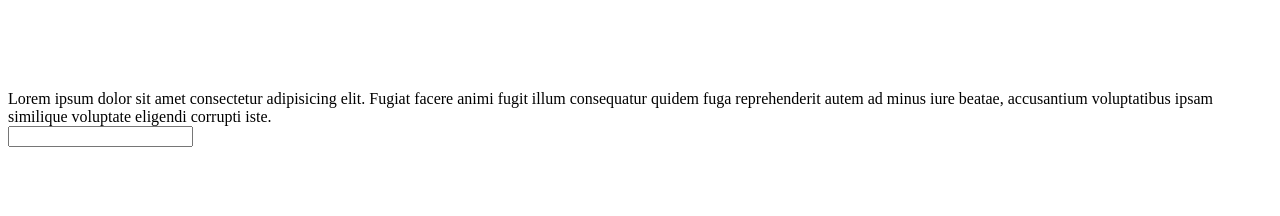
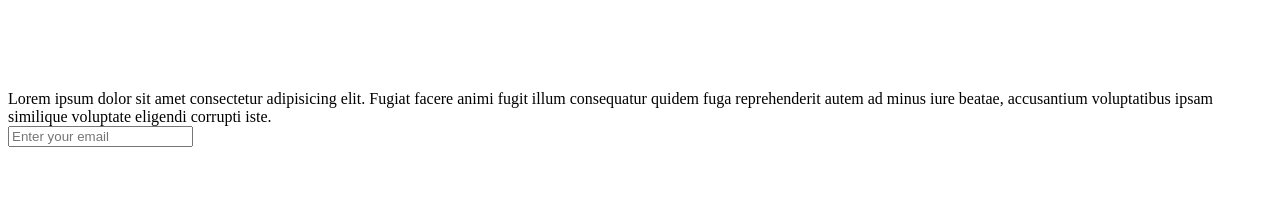
Before and after one commit to Kwibu/ArnaudAndConfiance, a plain HTML site: page index.html in a window 1280 px wide. Shown: the part 840-1056 px from the top of the page. Drawn offline with Linux system fonts and the light colour scheme.

Commit message:
adding placeholder and validation done

```diff
--- a/index.html
+++ b/index.html
@@ -34,7 +34,12 @@
         iure beatae, accusantium voluptatibus ipsam similique voluptate eligendi
         corrupti iste.
         <form action="" id="form">
-          <input type="email" id="email">
+          <input
+            type="email"
+            id="email"
+            placeholder="Enter your email"
+            required
+          />
         </form>
       </section>
       <section id="section-3">
```
